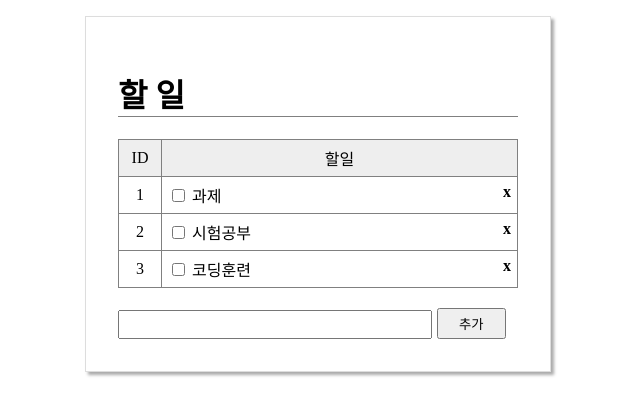
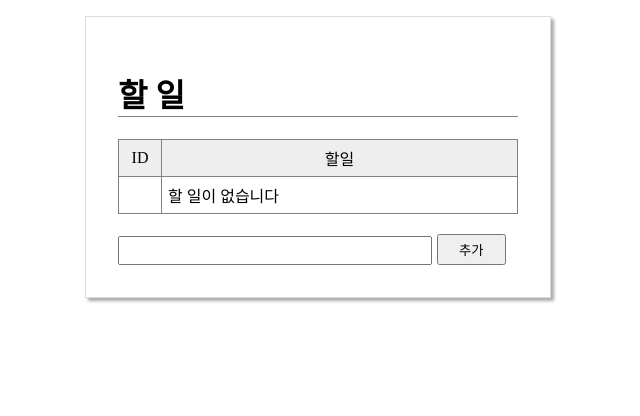
Before and after one commit to rltgjqmtkdydwk/25-1-frontend, a Vue app in the folder todo1/: page / in a window 1280 px wide. Shown: the top 416 px of the page, without its empty margins (322-962 px from the left). Built offline with nearby package versions, Linux system fonts and the light colour scheme.

Commit message:
저장 기능

```diff
--- a/todo1/src/MyTodo.vue
+++ b/todo1/src/MyTodo.vue
@@ -1,23 +1,29 @@
 <script setup>
-import { ref } from 'vue';
+import { ref, onMounted } from 'vue';
 
-const todos = ref([
-  { id: 1, title: "과제", done: false},
-  { id: 2, title: "시험공부", done: false },
-  { id: 3, title:"코딩훈련", done: false }
-]);
+const todos = ref([]);
 const title = ref('');
+
+const KEY = "todo1.todos";
+
+onMounted(() => {
+  const json = localStorage.getItem(KEY);
+  if (json) todos.value = JSON.parse(json);
+})
 
 function addTodo() {
   const lastId = todos.value.length == 0 ? 0 :
     todos.value[todos.value.length - 1].id;
-  todos.value.push({id: lastId + 1, title: title.value});
+  todos.value.push({id: lastId + 1, title: title.value, done: false});
+  localStorage.setItem(KEY, JSON.stringify(todos.value))
   title.value = "";
 }
 
 function deleteTodo(index) {
-  if (confirm("삭제하시겠습니까?"))
+  if (confirm("삭제하시겠습니까?")) {
     todos.value.splice(index, 1);
+    localStorage.setItem(KEY, JSON.stringify(todos.value))
+  }
 }
 </script>
 
@@ -38,6 +44,9 @@ function deleteTodo(index) {
             <span v-on:click="deleteTodo(index)">x</span>
           </td>
         </tr>
+        <tr v-if="todos.length == 0">
+          <td></td><td>할 일이 없습니다</td>
+        </tr>
       </tbody>
     </table>
     <input type="text" v-model.trim="title" />
@@ -52,7 +61,7 @@ thead { background-color: #eee; text-align: center; }
 td { border: 1px solid gray; padding: 6px; }
 td:nth-child(1) { text-align: center; width: 30px; }
 input[type=text] { padding: 5px; margin-right: 5px; width: 300px; }
-button { padding: 0.3em 1.5em; }
+button { padding: 0.3em 1.5em; margin-right: 5px; }
 span { font-weight: bold; cursor: pointer; float: right; }
 span:hover { color: red; }
 tr:has(span:hover) { background-color: #ffd; }
```
